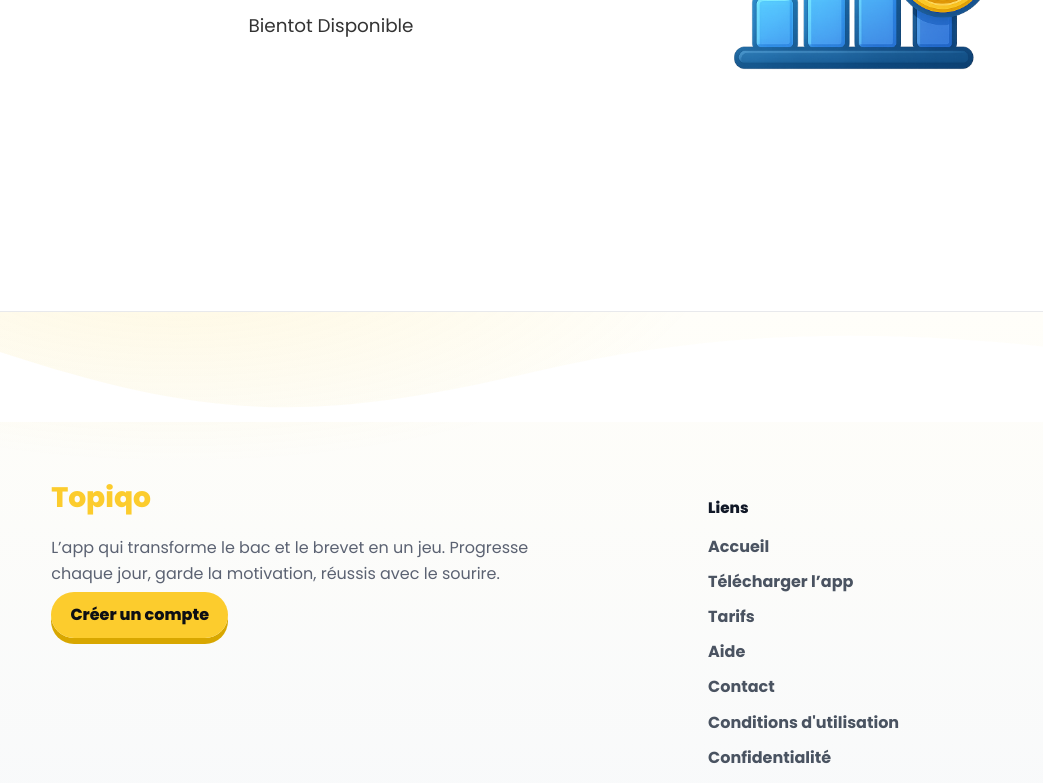
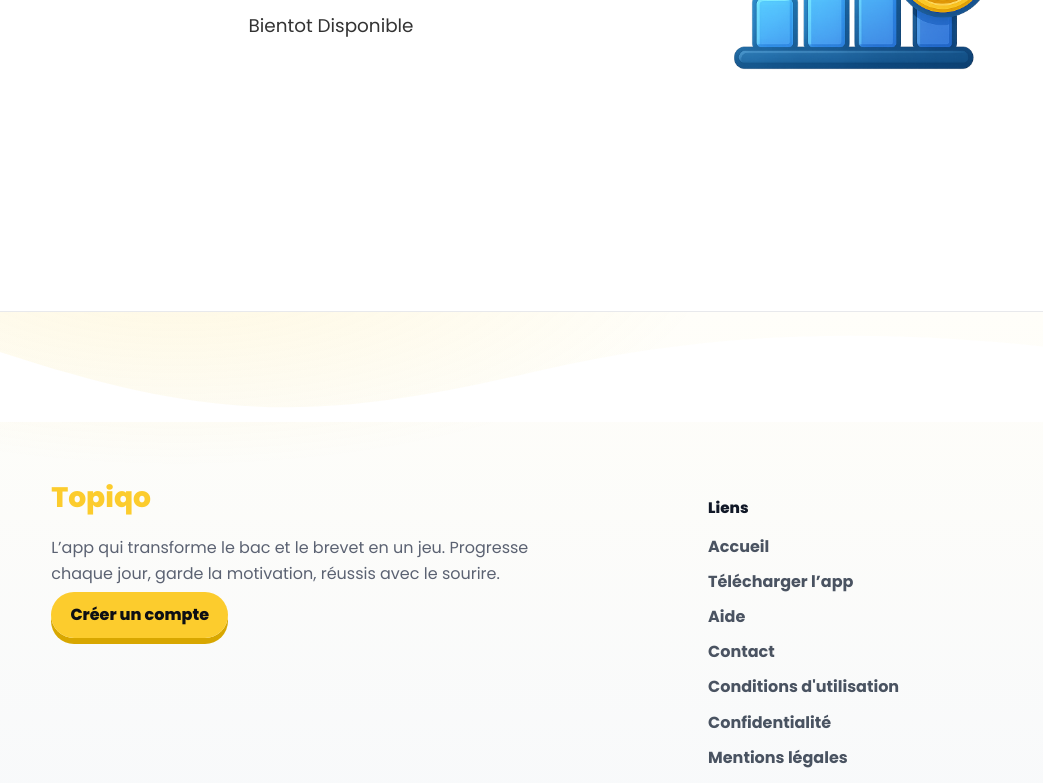
Before and after one commit to MayaSmaoui/topiqo, a React (Vite) app: page / in a window 1280 px wide. Shown: the part 2000-2783 px from the top of the page, without its empty margins (0-1043 px from the left). Built offline with nearby package versions, Linux system fonts and the light colour scheme.

Commit message:
changes in prices

```diff
--- a/src/App.jsx
+++ b/src/App.jsx
@@ -6,7 +6,6 @@
 import Home from './pages/Home';
 import Login from './pages/Login';
 import Signup from './pages/Signup';
-import Pricing from './pages/Pricing';
 import Help from './pages/Help';
 import Contact from './pages/Contact';
 import Privacy from './pages/Privacy';
@@ -28,7 +27,6 @@
     links: [
       "Accueil",
       "Télécharger l’app",
-      "Tarifs",
       "Aide",
       "Contact",
       "Confidentialité",
@@ -48,7 +46,6 @@
     links: [
       "Home Page",
       "Download the app",
-      "Pricing",
       "Help",
       "Contact",
       "Privacy",
@@ -139,12 +136,11 @@
         {/* >>> Drawer links (ajout de Terms) */}
         <nav className="drawer-links">
           {[
-            { label: t.links[0], to: "/#features" }, // Accueil / Home
-            { label: t.links[1], to: "/download" },  // Télécharger / Download
-            { label: t.links[3], to: "/help" },      // Aide / Help
-            { label: t.links[4], to: "/contact" },   // Contact
-            { label: t.links[2], to: "/pricing" },   // Tarifs / Pricing
-            { label: t.links[7], to: "/terms" }      // ✅ CGU / Terms
+            { label: t.links[0], to: "/#features" }, // Home
+            { label: t.links[1], to: "/download" },  // Download
+            { label: t.links[2], to: "/help" },      // Help
+            { label: t.links[3], to: "/contact" },   // Contact
+            { label: t.links[6], to: "/terms" }      // Terms
           ].map((item, i) => (
             <Link
               key={i}
@@ -155,6 +151,7 @@
               {item.label}
             </Link>
           ))}
+
         </nav>
 
         <div className="drawer-cta">
@@ -177,7 +174,6 @@
         <Route path="/" element={<Home t={t} lang={lang} setLang={setLang} />} />
         <Route path="/login" element={<Login lang={lang} />} />
         <Route path="/signup" element={<Signup lang={lang} />} />
-        <Route path="/pricing" element={<Pricing lang={lang} />} />
         <Route path="/help" element={<Help lang={lang} />} />
         <Route path="/contact" element={<Contact lang={lang} />} />
         <Route path="/privacy" element={<Privacy lang={lang} />} />
@@ -206,17 +202,17 @@
               {[
                 { label: t.links[0], to: "/#features" },
                 { label: t.links[1], to: "/download" },
-                { label: t.links[2], to: "/pricing" },
-                { label: t.links[3], to: "/help" },
-                { label: t.links[4], to: "/contact" },
-                { label: t.links[7], to: "/terms" },   // ✅ CGU / Terms (CORRIGÉ)
-                { label: t.links[5], to: "/privacy" },
-                { label: t.links[6], to: "/legal" }
+                { label: t.links[2], to: "/help" },
+                { label: t.links[3], to: "/contact" },
+                { label: t.links[6], to: "/terms" },
+                { label: t.links[4], to: "/privacy" },
+                { label: t.links[5], to: "/legal" }
               ].map((item, i) => (
                 <Link key={i} to={item.to} onClick={goTop}>
                   {item.label}
                 </Link>
               ))}
+
             </nav>
           </div>
 
```
